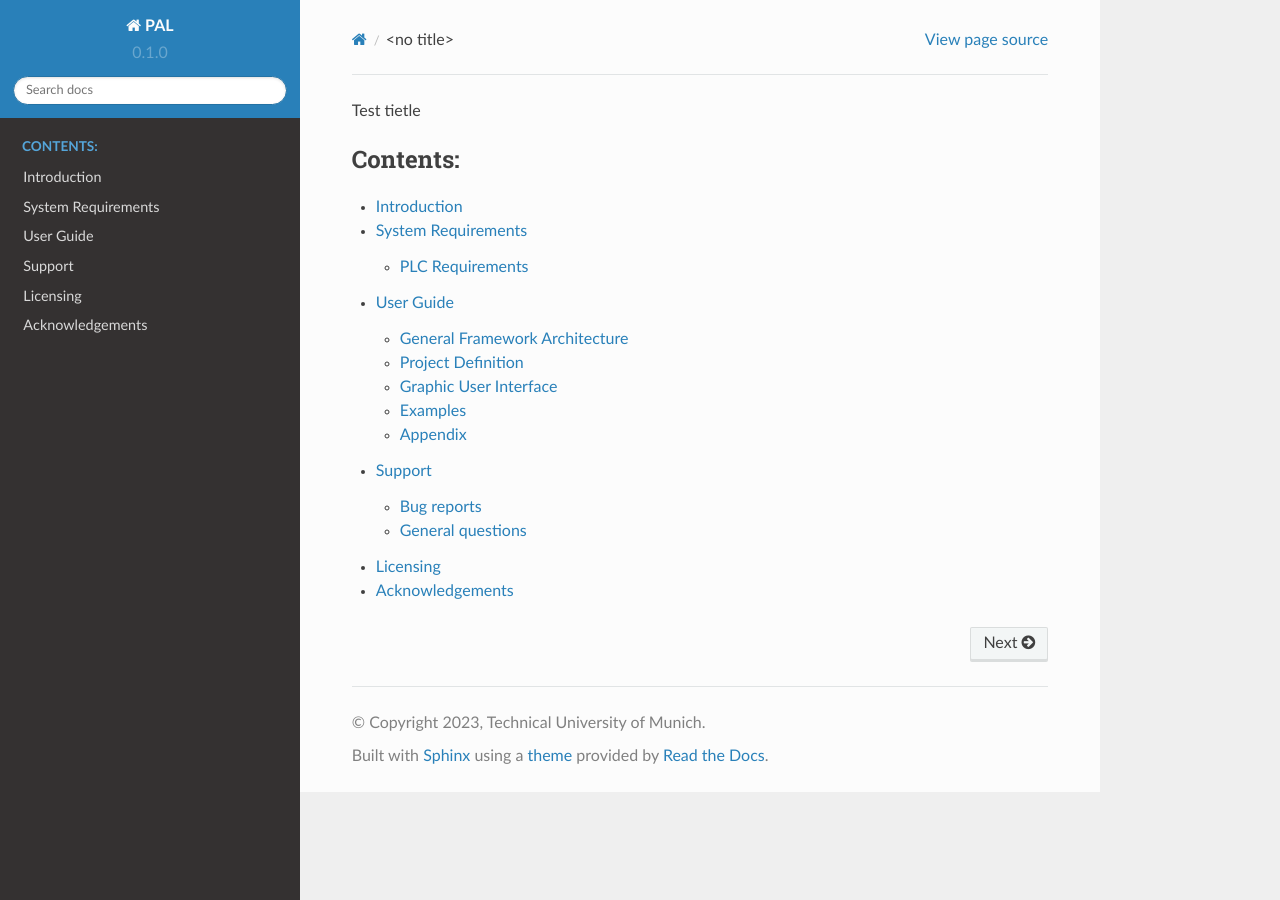
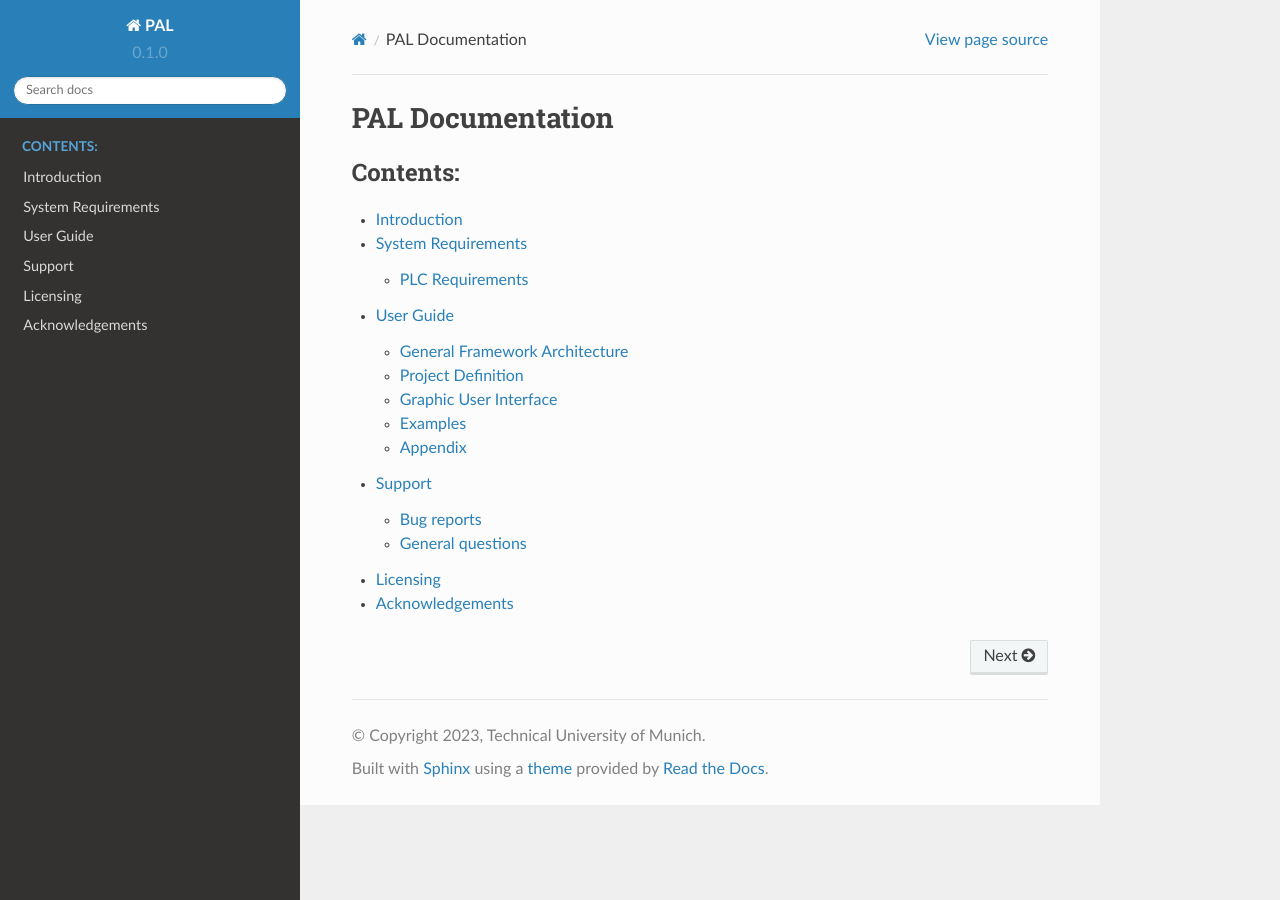
Before and after one commit to TUMLWE/PAL, a Sphinx documentation site: the page built from docs/source/index.rst, in a window 1280 px wide. Built offline with Sphinx 7.4.7 and the Read the Docs theme 2.0.0, drawn with Linux system fonts in a browser that asks for light colours.

Commit message:
docs update

```diff
--- a/docs/source/index.rst
+++ b/docs/source/index.rst
@@ -1,4 +1,5 @@
-Test tietle
+PAL Documentation
+=============
 
 .. toctree::
    :maxdepth: 2
```
